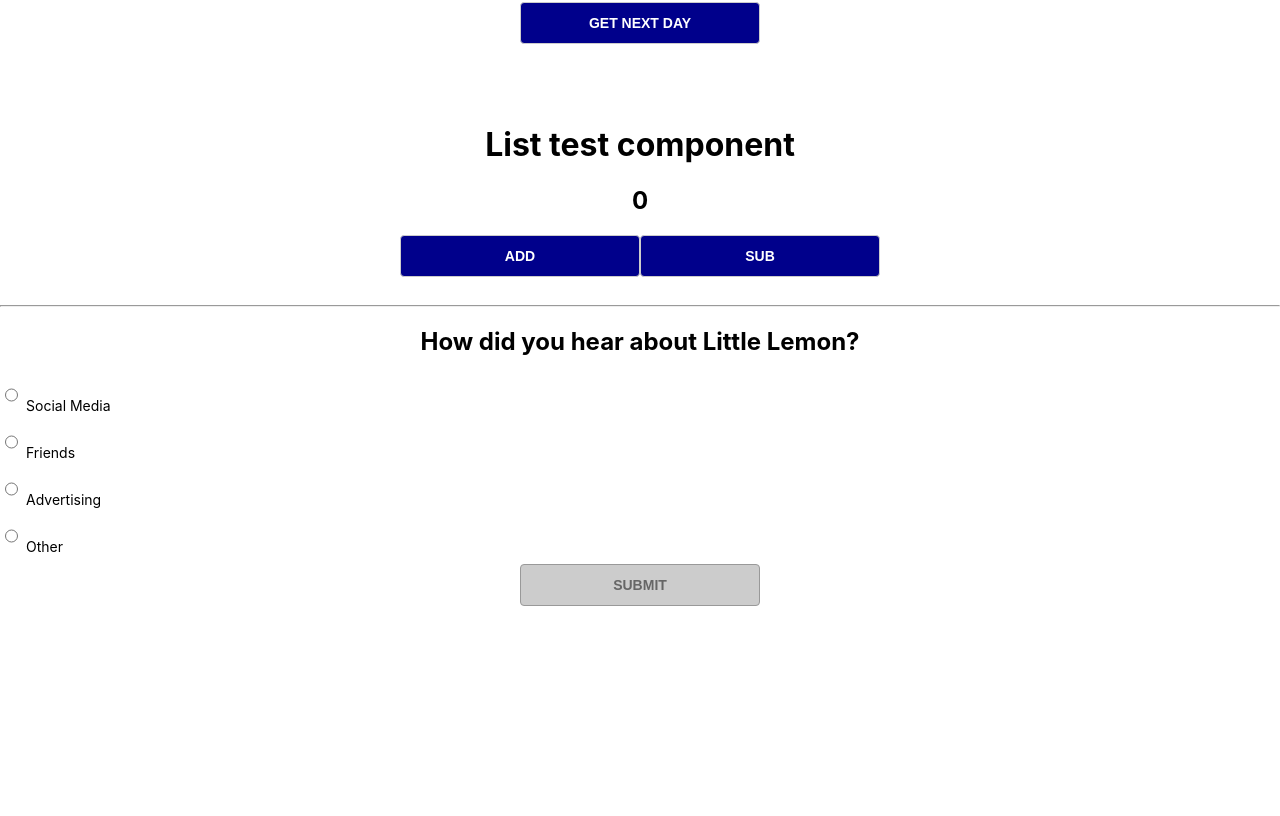
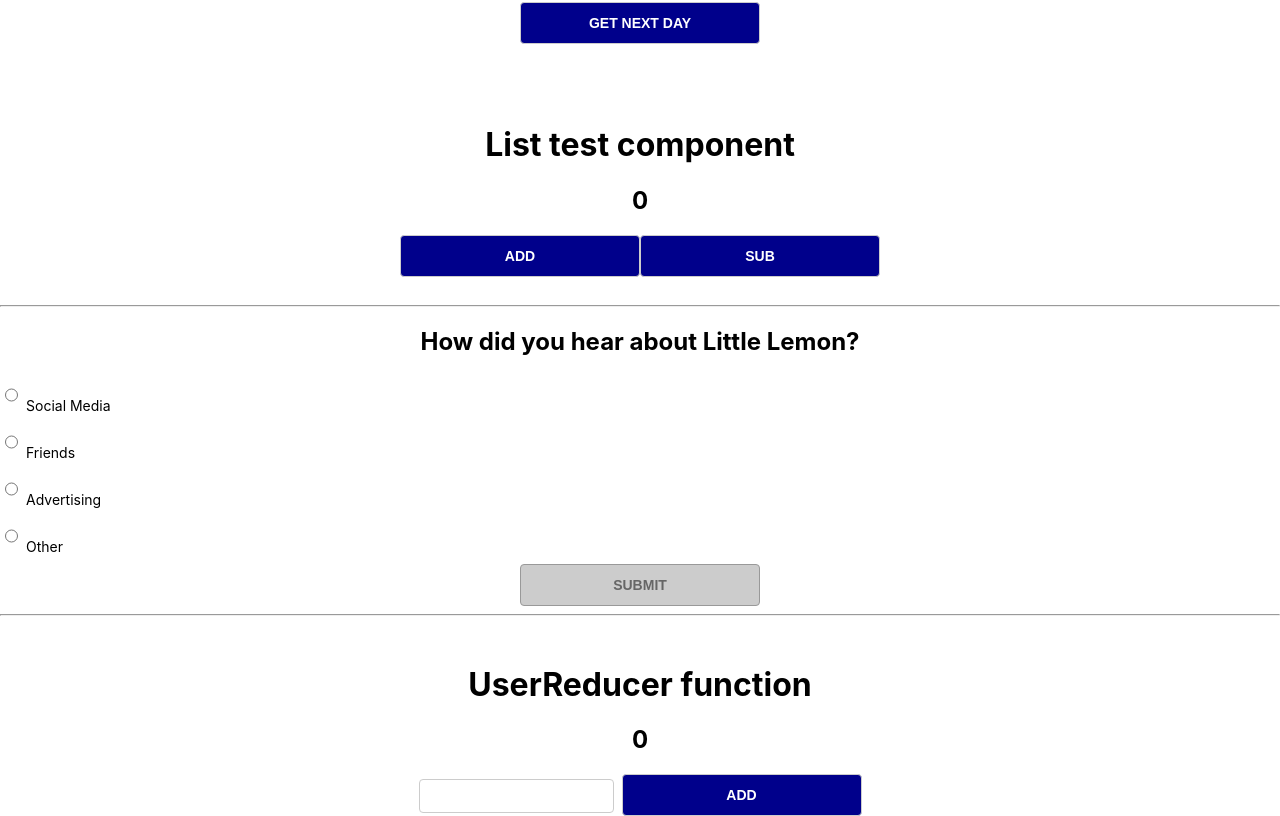
Before and after one commit to ahmedaryf/advanced-react, a React (Create React App) app: page / in a window 1280 px wide. Shown: the part 5154-5970 px from the top of the page. Before the commit the page ends 5760 px from the top, so only its background shows below. Built offline with nearby package versions, Linux system fonts and the light colour scheme; no server answers.

Commit message:
new component added

```diff
--- a/src/App.js
+++ b/src/App.js
@@ -17,6 +17,7 @@ import Timer from "./components/Timer";
 import ToDos from "./components/ToDos";
 import UncontrolledInput from "./components/UncontrolledInput";
 import UseEffect from "./components/UseEffect";
+import { UseReducerPr } from "./components/UseReducer_pr";
 import UseRefHook from "./components/useRefHook";
 import UserForm from "./components/UserForm";
 import UserInfo from "./components/UserInfo";
@@ -104,6 +105,9 @@ function App() {
         <br />
         <hr />
         <Radio />
+        <hr/>
+        <br />
+        <UseReducerPr />
 
 
     </div>
--- a/src/components/Radio.js
+++ b/src/components/Radio.js
@@ -4,7 +4,7 @@ import { useState } from "react";
 
 function Radio() {
   const [selected, setSelected] = useState("");
-  console.log(selected)
+
   return (
     <div className="Radio">
       <h2>How did you hear about Little Lemon?</h2>
@@ -14,7 +14,7 @@ function Radio() {
         <RadioOption value="advertising">Advertising</RadioOption>
         <RadioOption value="other">Other</RadioOption>
       </RadioGroup>
-      <button disabled={!selected}>Submit</button>
+      <button disabled={!selected} onClick={() => console.log(selected)}>Submit</button>
     </div>
   );
 }
--- /dev/null
+++ b/src/components/UseReducer_pr.jsx
@@ -0,0 +1,22 @@
+import React, { useReducer } from 'react'
+
+const reducer = (state, action) => {
+  if(action.type === "write") return ({...state,text: action.payload})
+  if(action.type === "add") return ({...state,count: state.count + 10})
+
+
+}
+
+export function UseReducerPr() {
+  const initialValue = {text: "", count: 0};
+  const [state, dispatch] = useReducer(reducer, initialValue);
+  return (
+    <div>
+      <h1>UserReducer function</h1>
+      <h2>{state.text}</h2>
+      <h2>{state.count}</h2>
+      <input type='text' onChange={(e) => dispatch({type: "write", payload: e.currentTarget.value})}/>
+      <button disabled={state.count >= 200} onClick={() =>  dispatch({type: "add"})}>Add</button>
+    </div>
+  )
+}
```
